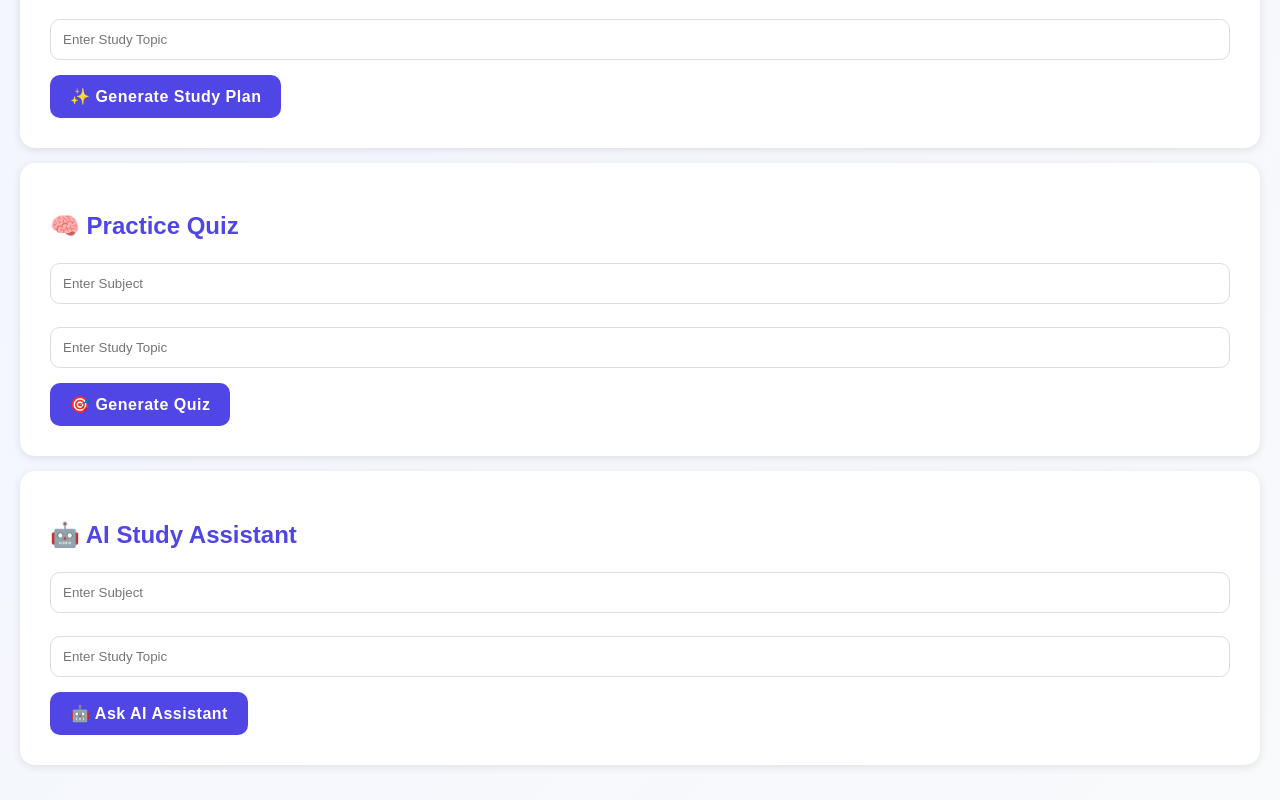
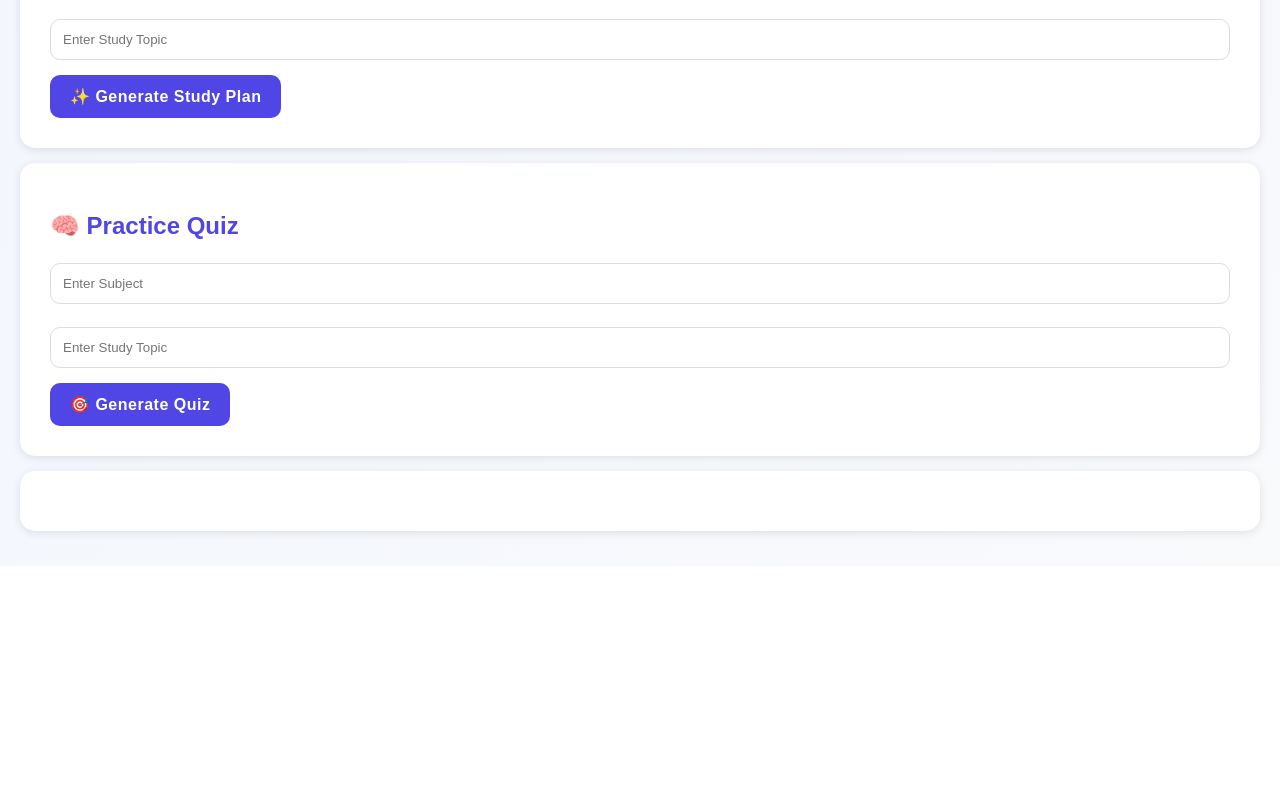
Before and after one commit to mithra100/student-study-planner, a plain HTML site: page dashboard.html in a window 1280 px wide. Shown: the part 1881-2681 px from the top of the page. After the commit the page ends 2447 px from the top, so only its background shows below. Drawn offline with Linux system fonts and the light colour scheme.

Commit message:
Update dashboard.html

```diff
--- a/dashboard.html
+++ b/dashboard.html
@@ -185,26 +185,8 @@
 </div>
 <!-- AI Study Assistant -->
 <div class="section-card">
-    <h2>🤖 AI Study Assistant</h2>
 
-    <input
-        type="text"
-        id="aiSubject"
-        placeholder="Enter Subject"
-    >
 
-    <input
-        type="text"
-        id="aiTopic"
-        placeholder="Enter Study Topic"
-    >
-
-    <button onclick="generateAIHelp()">
-        🤖 Ask AI Assistant
-    </button>
-
-    <div id="aiHelpResult"></div>
-</div>
     <script src="script.js"></script>
 
 </body>
```
